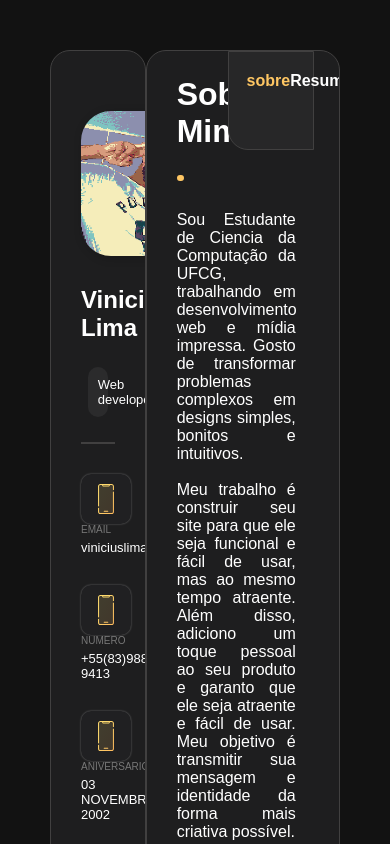
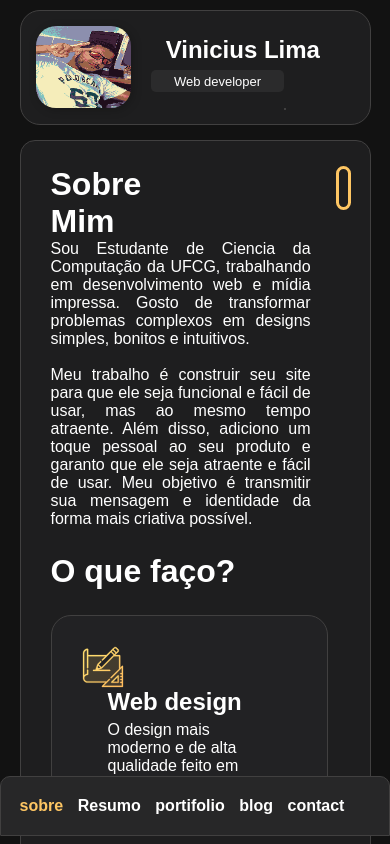
Before and after one commit to Viniboy17/Portifolio, a plain HTML site: page index.html in a window 390 px wide. Shown: the top 844 px of the page. Drawn offline with Linux system fonts and the light colour scheme.

Commit message:
update media query

```diff
--- a/style.css
+++ b/style.css
@@ -317,3 +317,68 @@ main{
 #blog{display: none;}
 /*------------------------------------------contact--------------------------------*/
 #contact{display: none;}
+
+@media screen and (min-width:320px) and (max-width:667px){
+    #tudo{
+        padding: 0px;
+        flex-flow: column;
+    }
+
+    header{
+        width: 90%;
+        height: 115px;
+        padding: 15px;
+        position: relative;
+        border-radius: 20px;
+        margin: auto;
+        display: flex;
+        flex-flow: row wrap;
+    }
+
+    header>picture{
+        margin: 0px;
+        border-radius: 20px;
+        width: 30%;
+        height: 82px;
+    }
+
+    header>.meunome{
+        margin-top: 10px;
+        width: 70%;
+    }
+
+    header>.ocupacao{
+        border-radius: 5px;
+        padding: 4px;
+        height: 22px;
+        margin: -38px 0px 20px 115px;
+        width: 42%;
+    }
+
+    #contato{
+        display: none;
+    }
+
+    main{
+        width: 90%;
+        border-radius: 0px;
+        margin:auto;
+        margin-top: 25px;
+        margin-bottom: 80px;
+        border-radius: 15px;
+        padding-bottom: 20px;
+    }
+    .oqfaco{
+        width: 100%;
+    }
+    .navgeral{
+        position: fixed;
+        top: 92%;
+        left: 0%;
+        width: 100%;
+        border-radius: 10px 10px 0px 1px;
+    }
+    .botaonavgeral{
+        margin-right: 14px;
+    }
+}
```
Also changed, not shown: index.html (+1 -0 lines).
